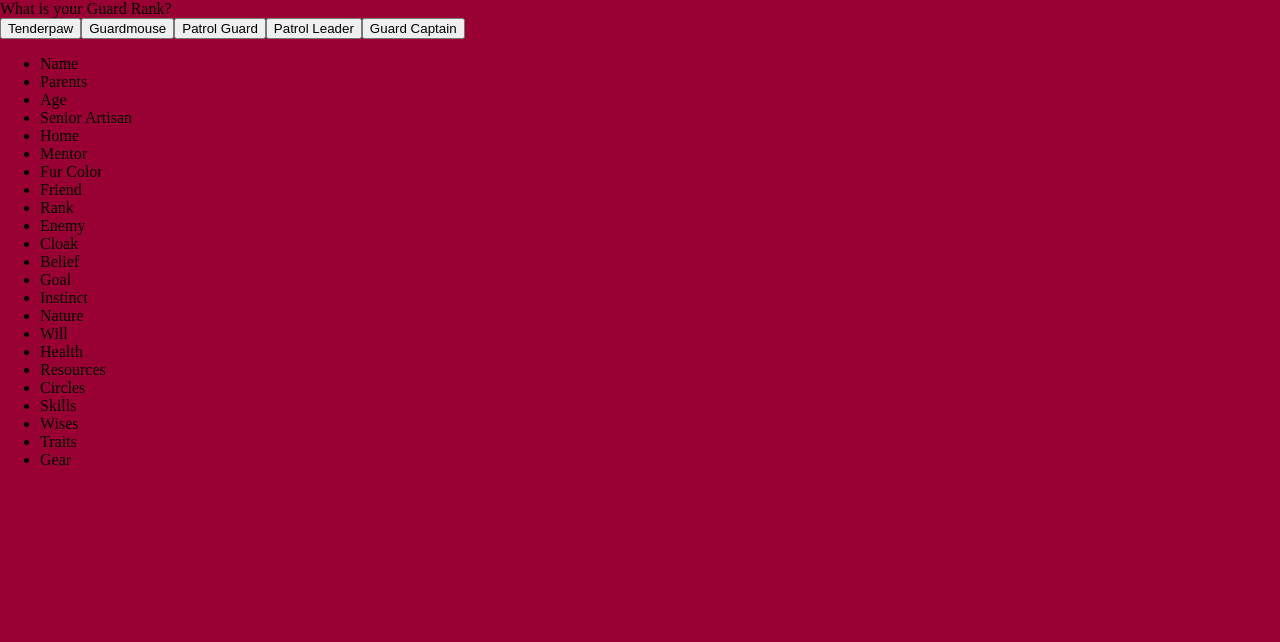
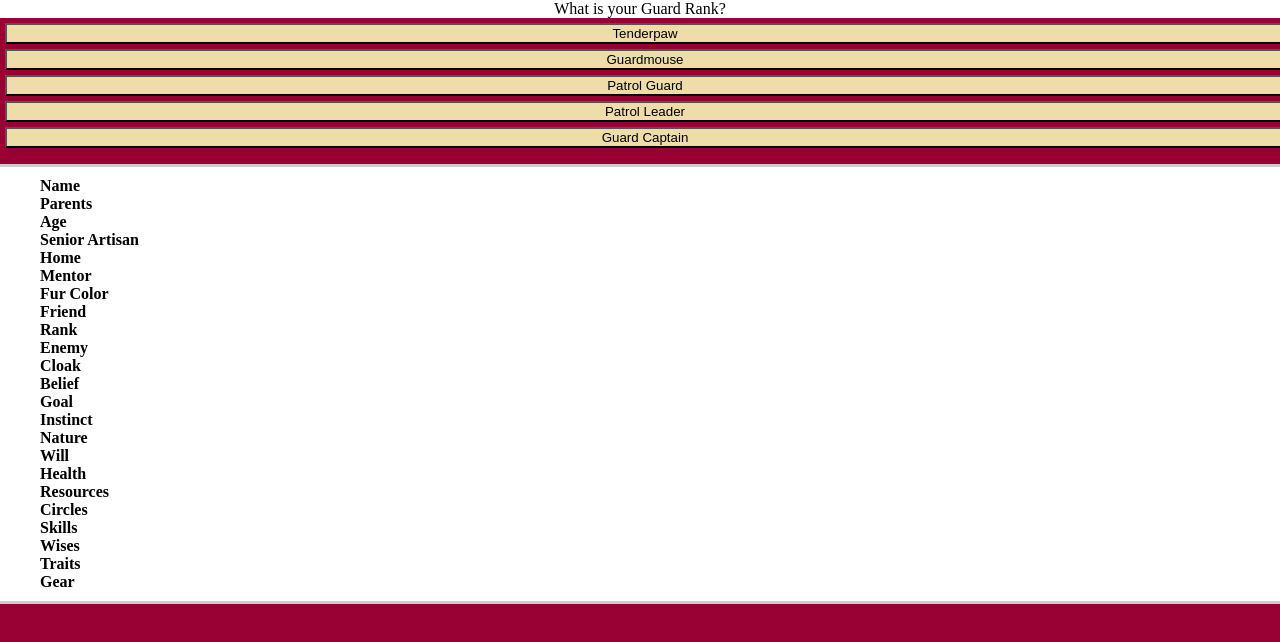
Before and after one commit to carystanley/mouse-guard-webapp, a React (Create React App) app: page / in a window 1280 px wide. Shown: the top 642 px of the page. Built offline with nearby package versions, Linux system fonts and the light colour scheme.

Commit message:
Add CharacterSheet styling

```diff
--- a/src/components/CharacterQuestion.js
+++ b/src/components/CharacterQuestion.js
@@ -2,8 +2,8 @@ import React from 'react'
 
 const CharacterQuestions = ({character, onChoose}) => (
   <div>
-    <div>{character.question}</div>
-    <div>{character.choices ? character.choices.map((choice) => <button onClick={() => onChoose(choice)}>{choice}</button>) : null}</div>
+    <div className="question">{character.question}</div>
+    <div className="choices">{character.choices ? character.choices.map((choice) => <button onClick={() => onChoose(choice)}>{choice}</button>) : null}</div>
   </div>
 )
 
--- a/src/components/CharacterSheet.js
+++ b/src/components/CharacterSheet.js
@@ -20,10 +20,10 @@ const AttributeList = ({list}) => (
 )
 
 const CharacterSheet = ({character}) => (
-  <ul>
+  <ul className="sheet">
     {displayOrder.map(field => {
       let value = character[field];
-      return <li><span>{field}</span><span>{(typeof value === 'object' ? <AttributeList list={value} /> : value )}</span></li>
+      return <li><span className="field">{field}</span><span>{(typeof value === 'object' ? <AttributeList list={value} /> : value )}</span></li>
     })}
   </ul>
 )
--- a/src/css/main.css
+++ b/src/css/main.css
@@ -44,3 +44,32 @@ body {
   bottom: 0;
   width: 100%;
 }
+
+.question {
+  text-align: center;
+  background-color: #fff;
+}
+
+.choices button {
+  display: block;
+  width: 100%;
+  background-color: #eda;
+  margin: 5px;
+}
+
+.sheet {
+  background-color: #fff;
+  padding-top: 10px;
+  padding-bottom: 10px;
+  border-top: solid #ccc 3px;
+  border-bottom: solid #ccc 3px;
+}
+
+.sheet li {
+  list-style-type: none;
+}
+
+.field {
+  font-weight: bold;
+  padding-right: 5px;
+}
```
